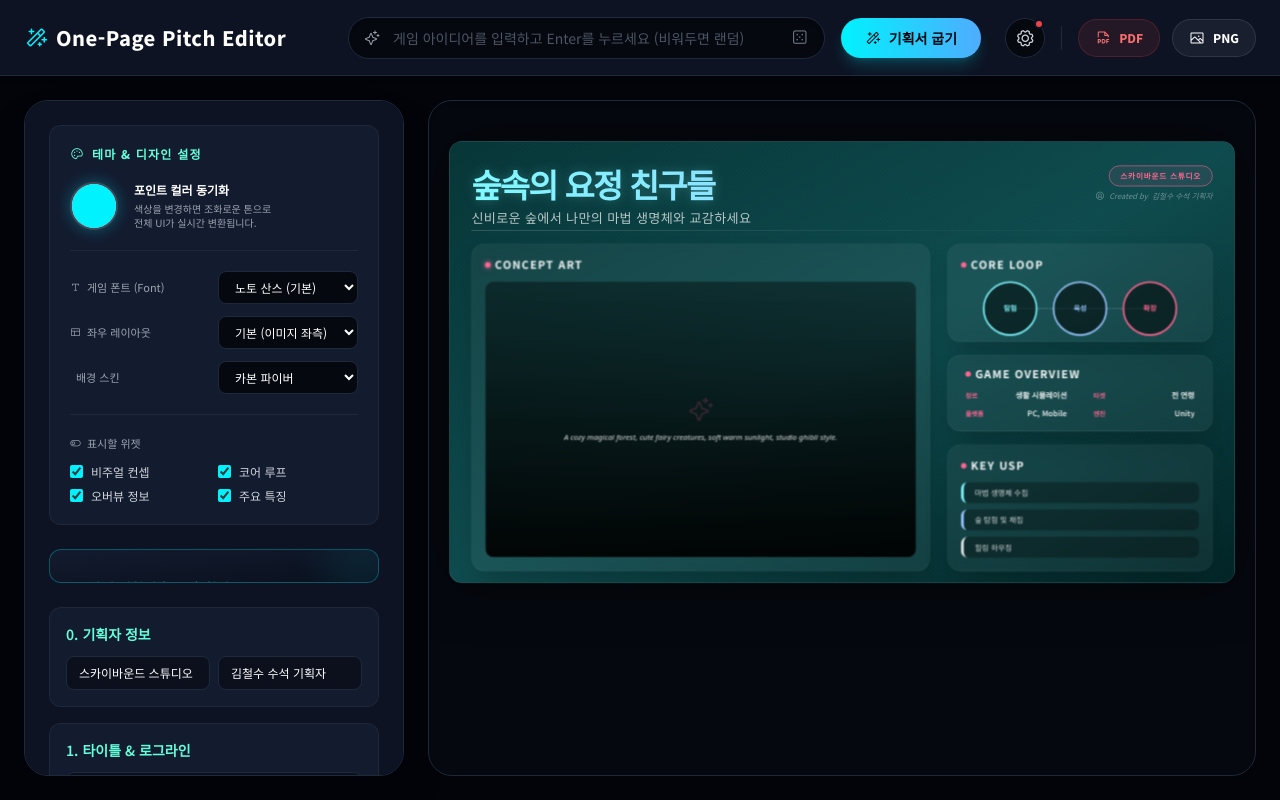
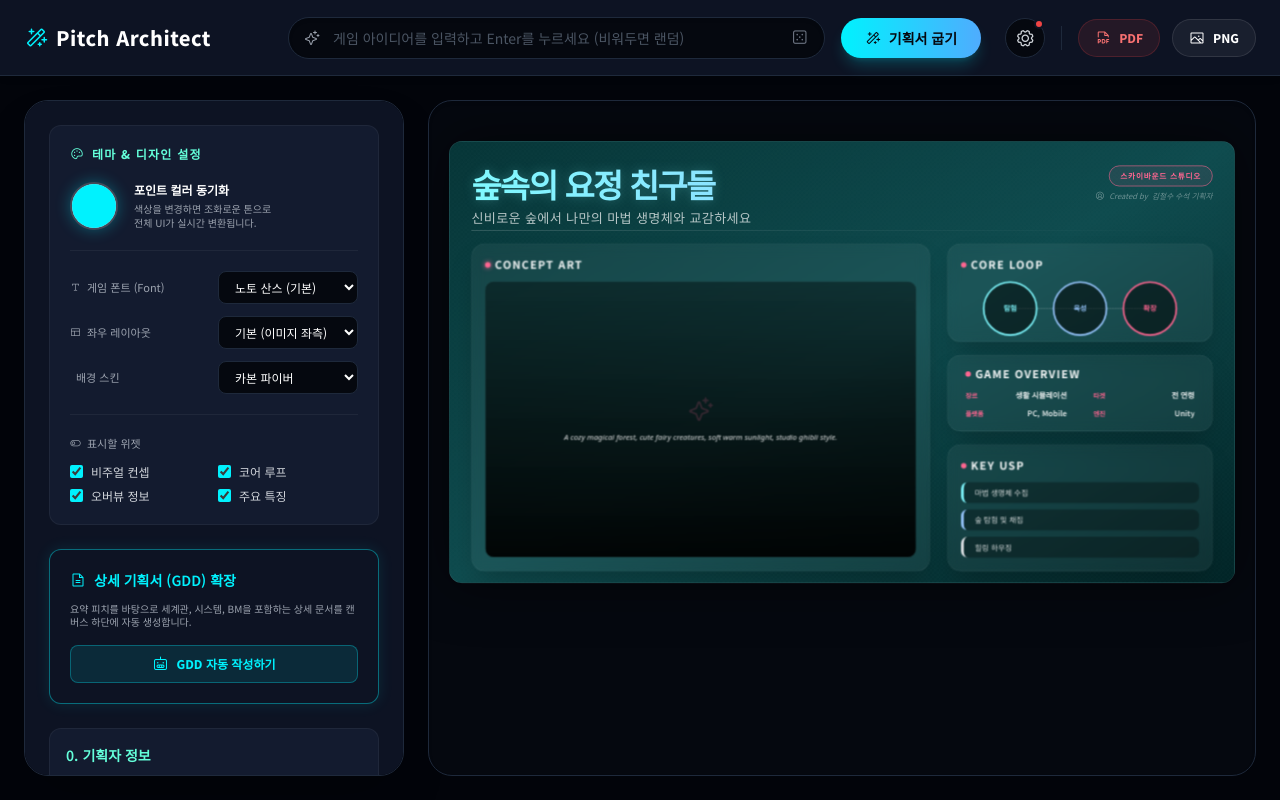
Before and after one commit to yang-yun-seok/One-Page-Proposal-Editor, a plain HTML site: page index.html in a window 1280 px wide. Drawn offline with nearby package versions, Linux system fonts and the light colour scheme.

Commit message:
Update index.html

```diff
--- a/index.html
+++ b/index.html
@@ -3,7 +3,7 @@
 <head>
   <meta charset="UTF-8">
   <meta name="viewport" content="width=device-width, initial-scale=1.0">
-  <title>One-Page Pitch Editor</title>
+  <title> One Page Proposal Editor </title>
 
   <!-- Tailwind CSS -->
   <script src="https://cdn.tailwindcss.com"></script>
@@ -106,9 +106,9 @@
 
   <!-- 1. Header (네비게이션 & 컨트롤) -->
   <header class="h-[76px] shrink-0 bg-[#0d1323] border-b border-[#1e293b] px-6 flex items-center justify-between z-30 shadow-md">
-    <div class="flex items-center gap-2 shrink-0 w-[300px]">
+    <div class="flex items-center gap-2 shrink-0 w-[240px]">
       <i class="ph ph-magic-wand text-[#00f2fe] text-2xl"></i>
-      <h2 class="text-xl font-bold text-white tracking-wide">One-Page Pitch Editor</h2>
+      <h2 class="text-xl font-bold text-white tracking-wide">Pitch Architect</h2>
     </div>
 
     <div class="flex items-center gap-4 flex-1 max-w-3xl mx-6">
@@ -206,13 +206,16 @@
         </div>
       </div>
 
-      <!-- GDD 자동 생성 블록 -->
-      <div class="bg-gradient-to-br from-[#131b2f] to-[#0a101d] p-4 rounded-xl border border-[#00f2fe]/30 space-y-3 relative overflow-hidden">
-        <div class="absolute -right-4 -top-4 w-16 h-16 bg-[#00f2fe]/10 rounded-full blur-xl"></div>
-        <h3 class="text-sm font-semibold text-[#00f2fe] flex items-center gap-2"><i class="ph ph-file-text"></i> 상세 기획서 (GDD) 확장</h3>
-        <p class="text-[10px] text-gray-400 leading-snug">요약 피치를 바탕으로 세계관, 시스템, BM을 포함하는 상세 문서를 캔버스 하단에 자동 생성합니다.</p>
-        <button id="btn-gdd" onclick="generateDetailedGDD()" class="w-full bg-[#00f2fe]/10 hover:bg-[#00f2fe]/20 text-[#00f2fe] py-2 rounded-lg border border-[#00f2fe]/30 text-xs font-bold transition-all flex justify-center items-center gap-2">
-          <i id="icon-gdd" class="ph ph-robot"></i> <span id="text-gdd">GDD 자동 작성하기</span>
+      <!-- GDD 자동 생성 블록 (렌더링 버그 유발 요소 완전 제거 및 구조 단순화) -->
+      <div class="bg-[#0d1323] p-5 rounded-xl border border-[#00f2fe]/40 shadow-[0_0_15px_rgba(0,242,254,0.1)] flex flex-col gap-3">
+        <h3 class="text-sm font-semibold text-[#00f2fe] flex items-center gap-2">
+          <i class="ph ph-file-text text-base"></i> 상세 기획서 (GDD) 확장
+        </h3>
+        <p class="text-[10px] text-gray-400 leading-snug">
+          요약 피치를 바탕으로 세계관, 시스템, BM을 포함하는 상세 문서를 캔버스 하단에 자동 생성합니다.
+        </p>
+        <button id="btn-gdd" onclick="generateDetailedGDD()" class="w-full bg-[#00f2fe]/10 hover:bg-[#00f2fe]/20 text-[#00f2fe] py-2.5 rounded-lg border border-[#00f2fe]/30 text-xs font-bold transition-all flex justify-center items-center gap-2 mt-1">
+          <i id="icon-gdd" class="ph ph-robot text-base"></i> <span id="text-gdd">GDD 자동 작성하기</span>
         </button>
       </div>
 
```
